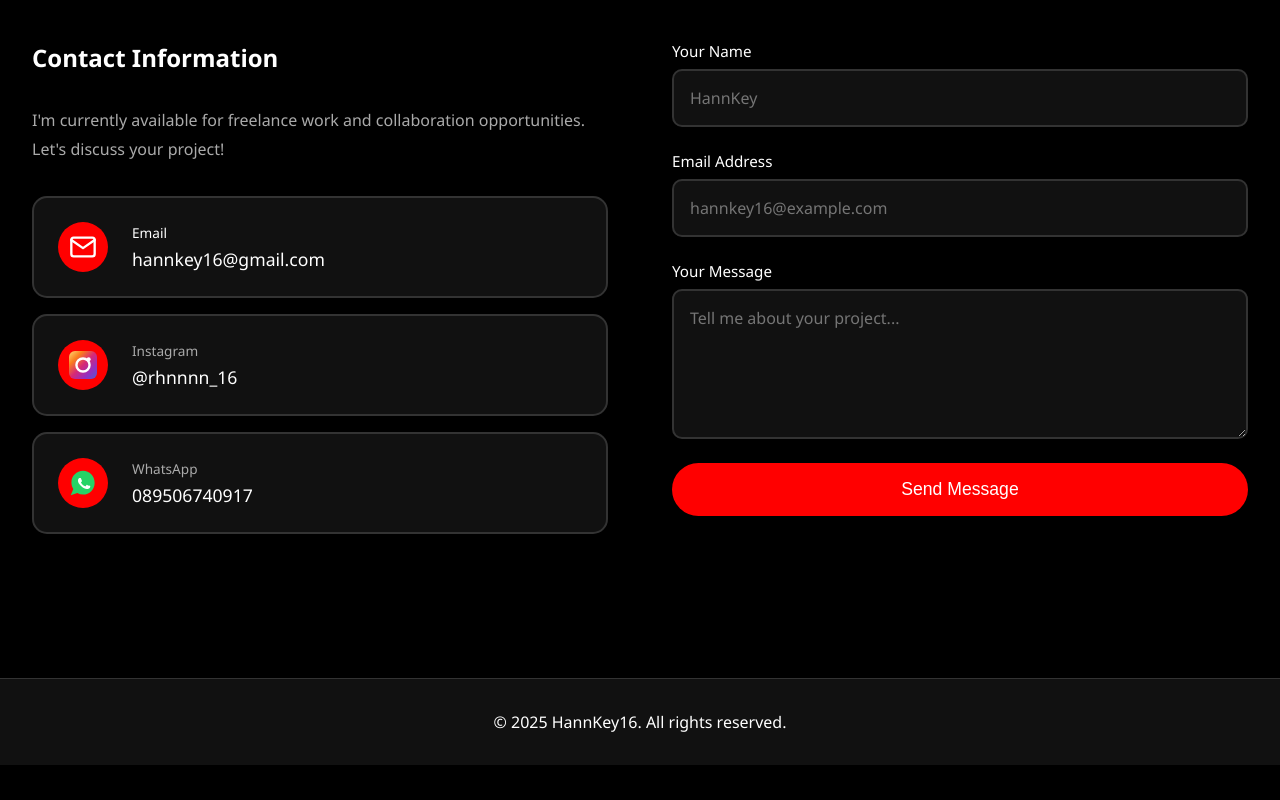
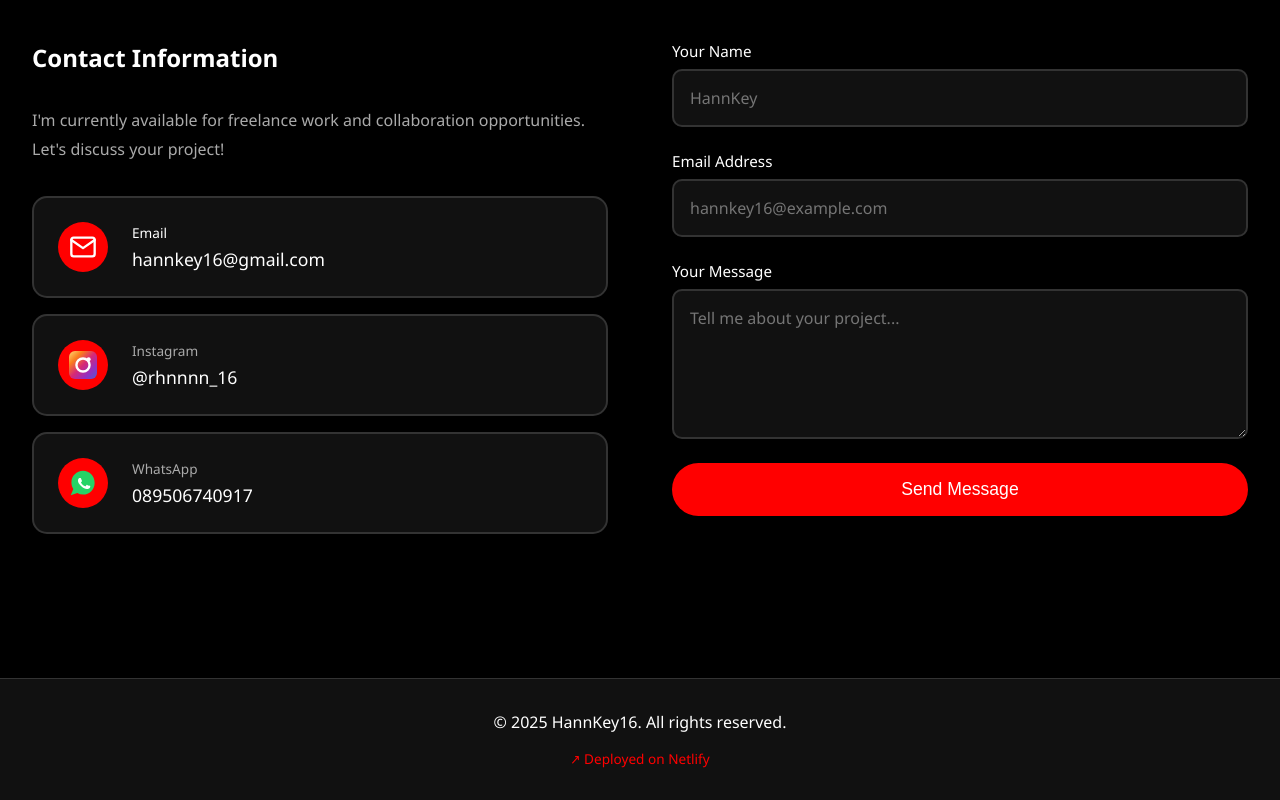
Before and after one commit to khhanzzz666z-ai/portofolio1, a plain HTML site: page index.html in a window 1280 px wide. Shown: the part 2862-3662 px from the top of the page. Before the commit the page ends 3627 px from the top, so only its background shows below. Drawn offline with Linux system fonts and the light colour scheme.

Commit message:
Add Netlify deploy badge

```diff
--- a/index.html
+++ b/index.html
@@ -1615,6 +1615,11 @@
 
     <footer>
       <p>&copy; 2025 HannKey16. All rights reserved.</p>
+      <p style="margin-top: 1rem; font-size: 0.85rem;">
+        <a href="https://692cdc6926098b00086ea10e--hannkey16.netlify.app/" target="_blank" rel="noopener noreferrer" style="color: #ff0000; text-decoration: none;">
+          ↗ Deployed on Netlify
+        </a>
+      </p>
     </footer>
 
     <script>
```
